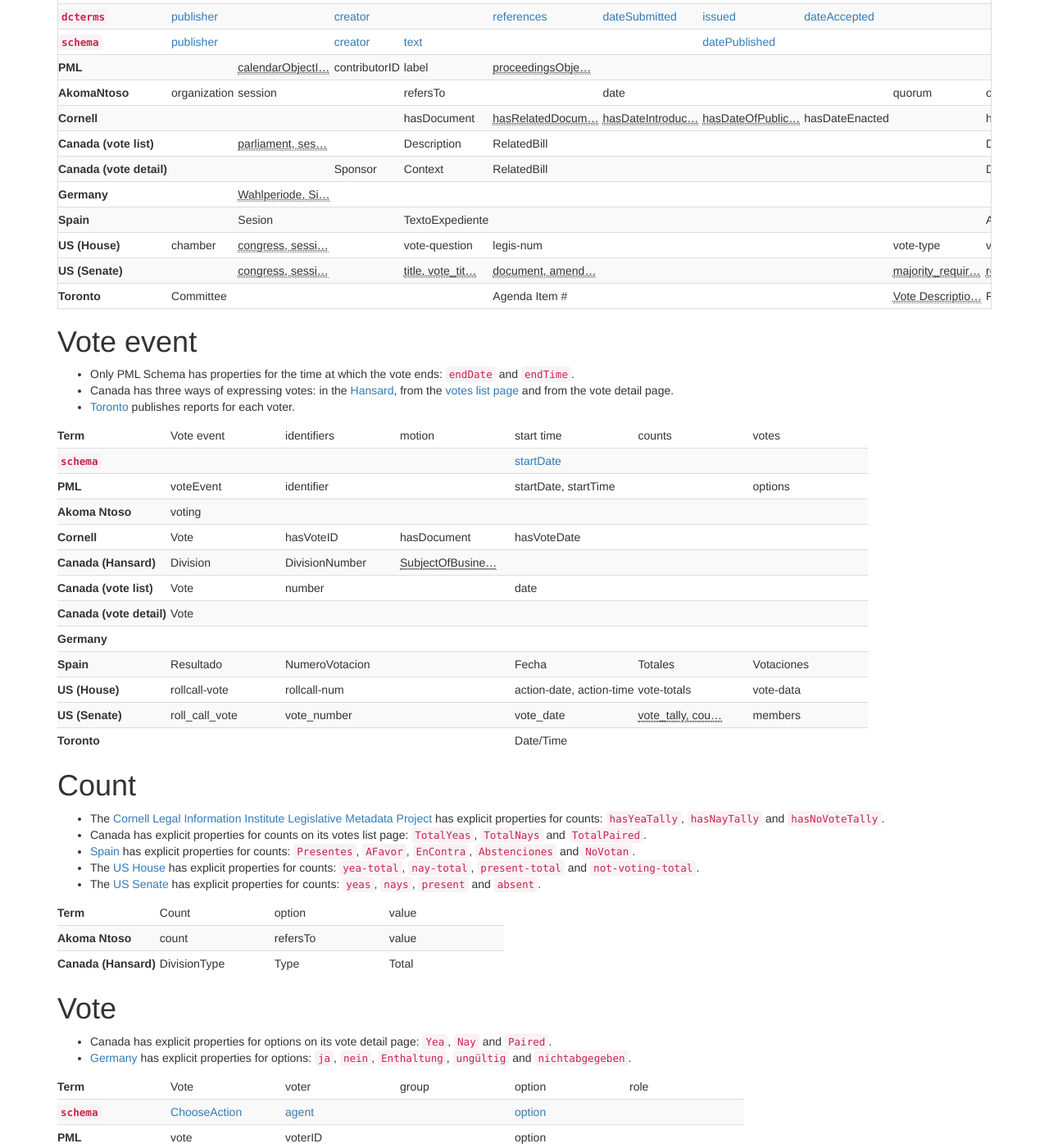
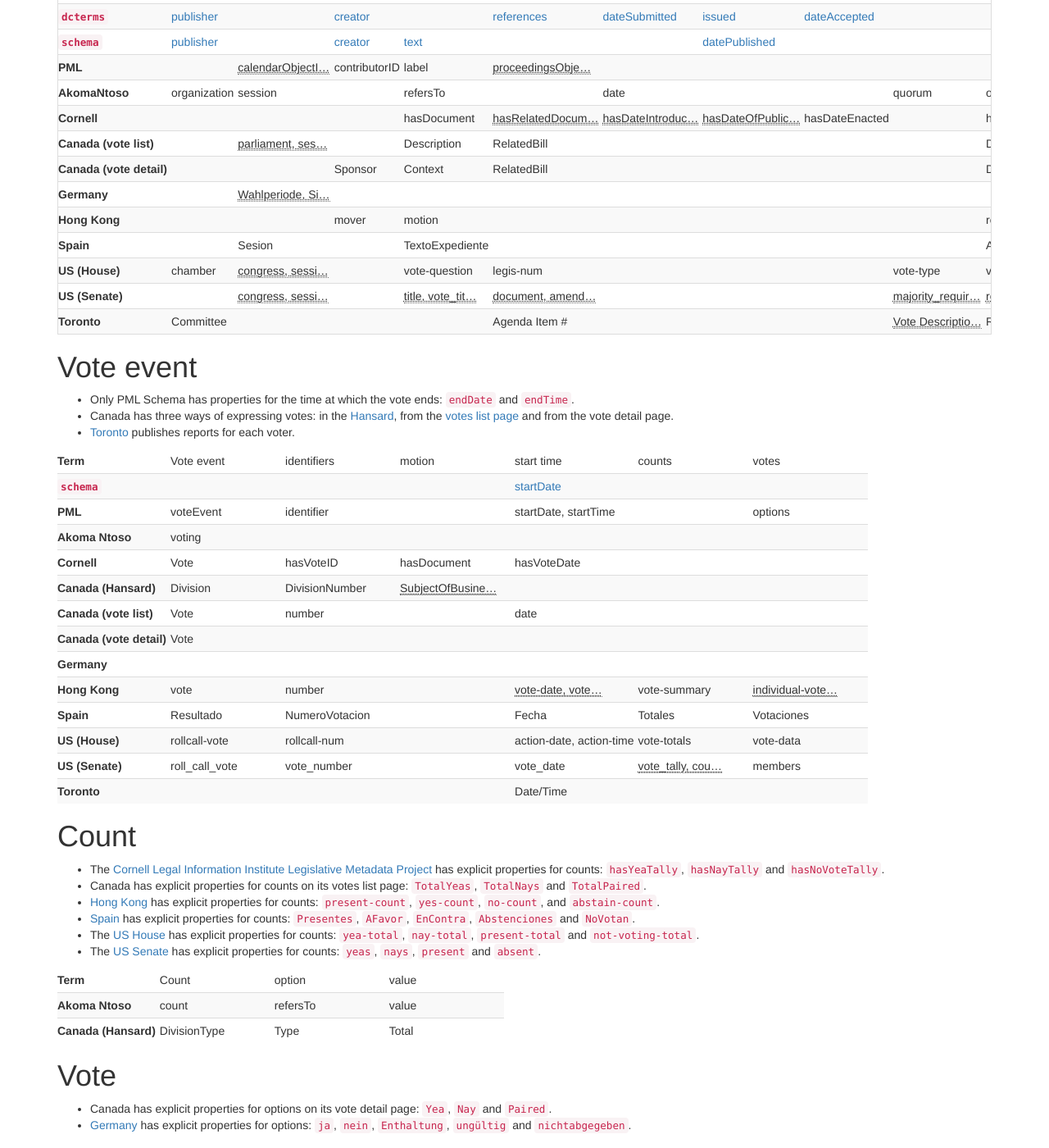
Before and after one commit to popolo-project/popolo-spec, a Jekyll site: the page built from appendices/terms.md, in a window 1280 px wide and 1400 px high, scrolled down 3502 px. Shown: the whole window at 82% size. Built offline with Jekyll 4.4.1, drawn with Linux system fonts in a browser that asks for light colours; nearby versions of some CDN libraries; Markdown is read by kramdown in place of the engine named in the settings.

Commit message:
regenerate terms page

```diff
--- a/appendices/terms.md
+++ b/appendices/terms.md
@@ -2919,6 +2919,34 @@
       </tr>
       <tr>
         <th scope='row'>
+          Hong Kong
+        </th>
+        <td>
+        </td>
+        <td>
+        </td>
+        <td>
+          mover
+        </td>
+        <td>
+          motion
+        </td>
+        <td>
+        </td>
+        <td>
+        </td>
+        <td>
+        </td>
+        <td>
+        </td>
+        <td>
+        </td>
+        <td>
+          result
+        </td>
+      </tr>
+      <tr>
+        <th scope='row'>
           Spain
         </th>
         <td>
@@ -3218,6 +3246,28 @@
       </tr>
       <tr>
         <th scope='row'>
+          Hong Kong
+        </th>
+        <td>
+          vote
+        </td>
+        <td>
+          number
+        </td>
+        <td>
+        </td>
+        <td>
+          <abbr title='vote-date, vote-time'>vote-date, vote…</abbr>
+        </td>
+        <td>
+          vote-summary
+        </td>
+        <td>
+          <abbr title='individual-votes'>individual-vote…</abbr>
+        </td>
+      </tr>
+      <tr>
+        <th scope='row'>
           Spain
         </th>
         <td>
@@ -3309,6 +3359,7 @@
 
 * The [Cornell Legal Information Institute Legislative Metadata Project](http://blog.law.cornell.edu/metasausage/downloads-and-related-information/) has explicit properties for counts: `hasYeaTally`, `hasNayTally` and `hasNoVoteTally`.
 * Canada has explicit properties for counts on its votes list page: `TotalYeas`, `TotalNays` and `TotalPaired`.
+* [Hong Kong](http://www.legco.gov.hk/general/english/open-legco/open-data.html) has explicit properties for counts: `present-count`, `yes-count`, `no-count`, and `abstain-count`.
 * [Spain](http://www.congreso.es/portal/page/portal/Congreso/Congreso/Actualidad/Votaciones) has explicit properties for counts: `Presentes`, `AFavor`, `EnContra`, `Abstenciones` and `NoVotan`.
 * The [US House](http://clerk.house.gov/legislative/legvotes.html) has explicit properties for counts: `yea-total`, `nay-total`, `present-total` and `not-voting-total`.
 * The [US Senate](http://www.senate.gov/legislative/LIS/roll_call_lists/vote_menu_113_2.htm) has explicit properties for counts: `yeas`, `nays`, `present` and `absent`.
@@ -3490,6 +3541,23 @@
       </tr>
       <tr>
         <th scope='row'>
+          Hong Kong
+        </th>
+        <td>
+        </td>
+        <td>
+          member
+        </td>
+        <td>
+        </td>
+        <td>
+          vote
+        </td>
+        <td>
+        </td>
+      </tr>
+      <tr>
+        <th scope='row'>
           Spain
         </th>
         <td>
```
